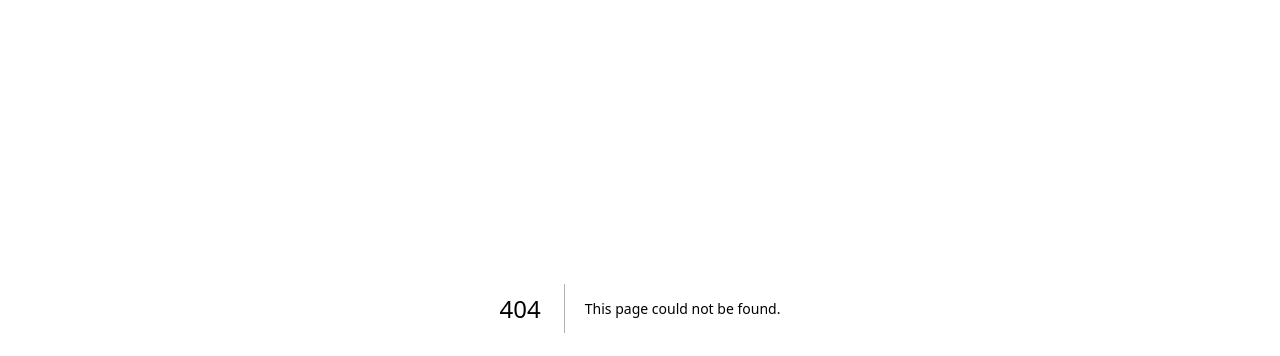
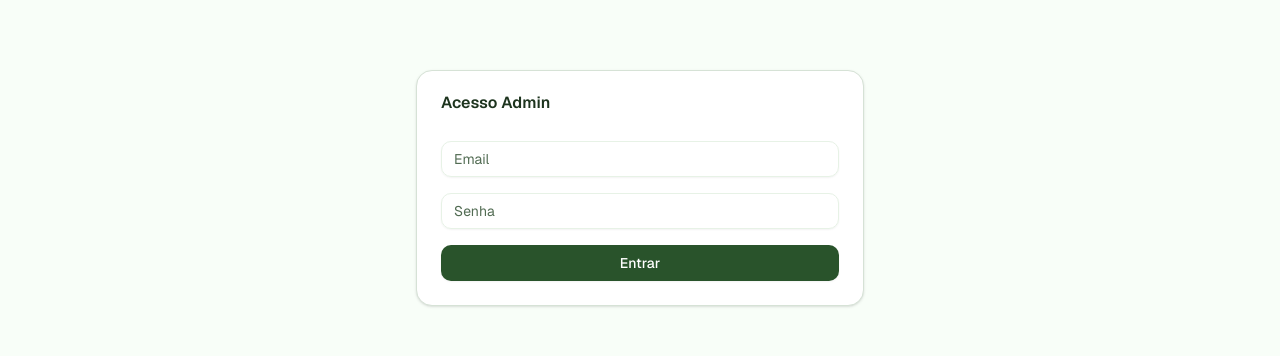
Before and after one commit to xhyeops/herbario-digital, a Next.js app: page /admin/login in a window 1280 px wide. Before the commit this address had no page. Shown: the part 157-513 px from the top of the page. Built offline with nearby package versions, Linux system fonts and the light colour scheme; no server answers.

Commit message:
Sistema admin inicial com autenticação

```diff
--- /dev/null
+++ b/app/admin/login/login-form.tsx
@@ -0,0 +1,70 @@
+"use client"
+
+import { useState } from "react"
+import { useRouter } from "next/navigation"
+import { supabase } from "@/lib/supabase"
+import { Button } from "@/components/ui/button"
+import { Input } from "@/components/ui/input"
+import { Card, CardContent, CardHeader, CardTitle } from "@/components/ui/card"
+
+export function LoginForm() {
+  const router = useRouter()
+  const [email, setEmail] = useState("")
+  const [password, setPassword] = useState("")
+  const [loading, setLoading] = useState(false)
+  const [error, setError] = useState("")
+
+  async function handleLogin(e: React.FormEvent) {
+    e.preventDefault()
+    setLoading(true)
+    setError("")
+
+    const { error } = await supabase.auth.signInWithPassword({
+      email,
+      password,
+    })
+
+    if (error) {
+      setError("Email ou senha inválidos.")
+      setLoading(false)
+      return
+    }
+
+    router.push("/admin")
+    router.refresh()
+  }
+
+  return (
+    <Card className="w-full max-w-md">
+      <CardHeader>
+        <CardTitle>Acesso Admin</CardTitle>
+      </CardHeader>
+
+      <CardContent>
+        <form onSubmit={handleLogin} className="space-y-4">
+          <Input
+            type="email"
+            placeholder="Email"
+            value={email}
+            onChange={(e) => setEmail(e.target.value)}
+            required
+          />
+
+          <Input
+            type="password"
+            placeholder="Senha"
+            value={password}
+            onChange={(e) => setPassword(e.target.value)}
+            required
+          />
+
+          {error && <p className="text-sm text-red-600">{error}</p>}
+
+          <Button type="submit" className="w-full" disabled={loading}>
+            {loading ? "Entrando..." : "Entrar"}
+          </Button>
+        </form>
+      </CardContent>
+    </Card>
+  )
+}
--- /dev/null
+++ b/app/admin/login/page.tsx
@@ -0,0 +1,9 @@
+import { LoginForm } from "./login-form"
+
+export default function AdminLoginPage() {
+  return (
+    <div className="min-h-[70vh] flex items-center justify-center px-4">
+      <LoginForm />
+    </div>
+  )
+}
--- /dev/null
+++ b/app/admin/page.tsx
@@ -0,0 +1,62 @@
+import { redirect } from "next/navigation"
+import { createClient } from "@/lib/supabase-server"
+
+export default async function AdminPage() {
+  const supabase = await createClient()
+
+  const {
+    data: { user },
+  } = await supabase.auth.getUser()
+
+  if (!user) {
+    redirect("/admin/login")
+  }
+
+  return (
+    <div className="container mx-auto px-4 py-10">
+      <div className="flex items-center justify-between mb-8">
+        <div>
+          <h1 className="text-3xl font-bold">
+            Painel Administrativo
+          </h1>
+
+          <p className="text-muted-foreground">
+            Gerencie o herbário digital
+          </p>
+        </div>
+      </div>
+
+      <div className="grid gap-6 md:grid-cols-3">
+        <div className="rounded-xl border bg-card p-6">
+          <h2 className="font-semibold mb-2">
+            Plantas
+          </h2>
+
+          <p className="text-sm text-muted-foreground">
+            Gerenciar espécies cadastradas
+          </p>
+        </div>
+
+        <div className="rounded-xl border bg-card p-6">
+          <h2 className="font-semibold mb-2">
+            Receitas
+          </h2>
+
+          <p className="text-sm text-muted-foreground">
+            Gerenciar receitas medicinais
+          </p>
+        </div>
+
+        <div className="rounded-xl border bg-card p-6">
+          <h2 className="font-semibold mb-2">
+            Analytics
+          </h2>
+
+          <p className="text-sm text-muted-foreground">
+            Visualizar acessos do site
+          </p>
+        </div>
+      </div>
+    </div>
+  )
+}
--- /dev/null
+++ b/lib/supabase-server.ts
@@ -0,0 +1,25 @@
+import { createServerClient } from "@supabase/ssr"
+import { cookies } from "next/headers"
+
+export async function createClient() {
+  const cookieStore = await cookies()
+
+  return createServerClient(
+    process.env.NEXT_PUBLIC_SUPABASE_URL!,
+    process.env.NEXT_PUBLIC_SUPABASE_ANON_KEY!,
+    {
+      cookies: {
+        getAll() {
+          return cookieStore.getAll()
+        },
+        setAll(cookiesToSet) {
+          try {
+            cookiesToSet.forEach(({ name, value, options }) =>
+              cookieStore.set(name, value, options)
+            )
+          } catch {}
+        },
+      },
+    }
+  )
+}
--- a/package.json
+++ b/package.json
@@ -37,6 +37,7 @@
     "@radix-ui/react-toggle": "1.1.1",
     "@radix-ui/react-toggle-group": "1.1.1",
     "@radix-ui/react-tooltip": "1.1.6",
+    "@supabase/ssr": "^0.10.3",
     "@supabase/supabase-js": "^2.106.1",
     "@vercel/analytics": "1.3.1",
     "autoprefixer": "^10.4.20",
```
Also changed, not shown: 1 other file (tests, documents, lock files or other folders).
